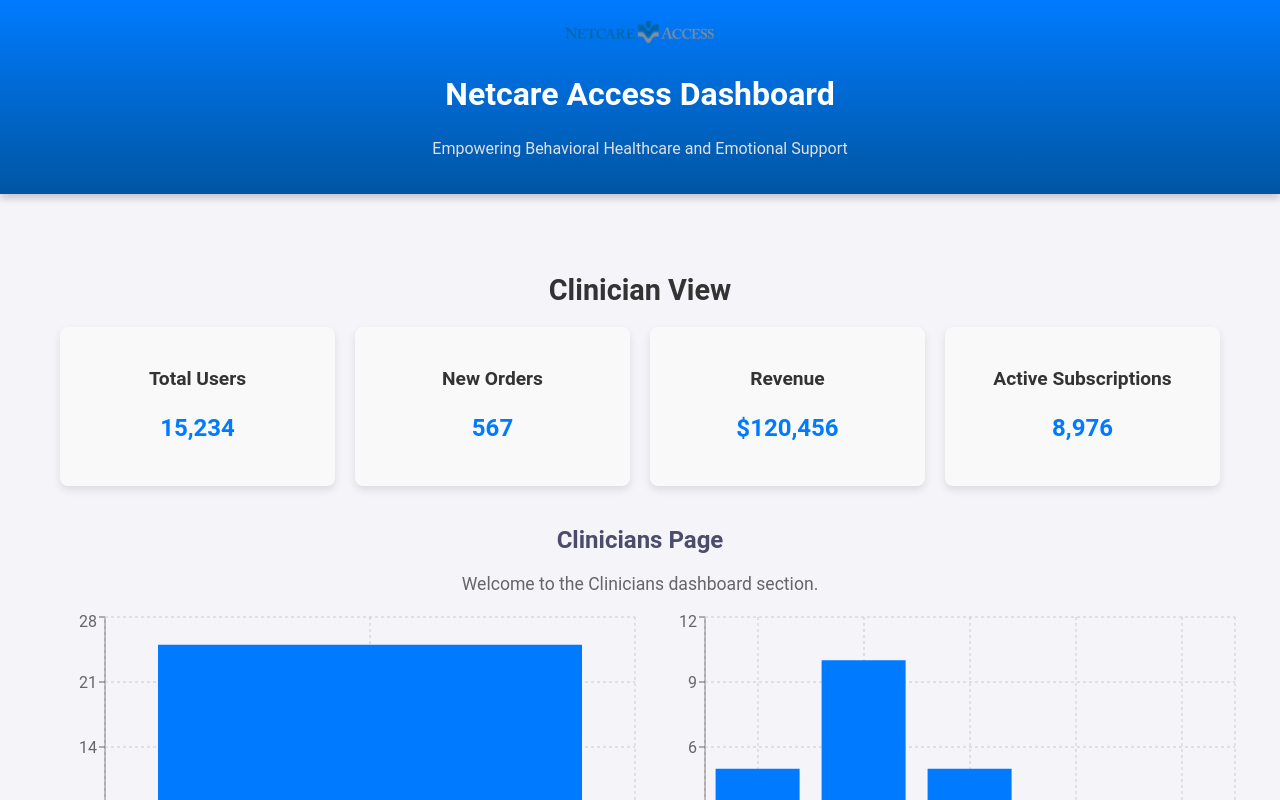
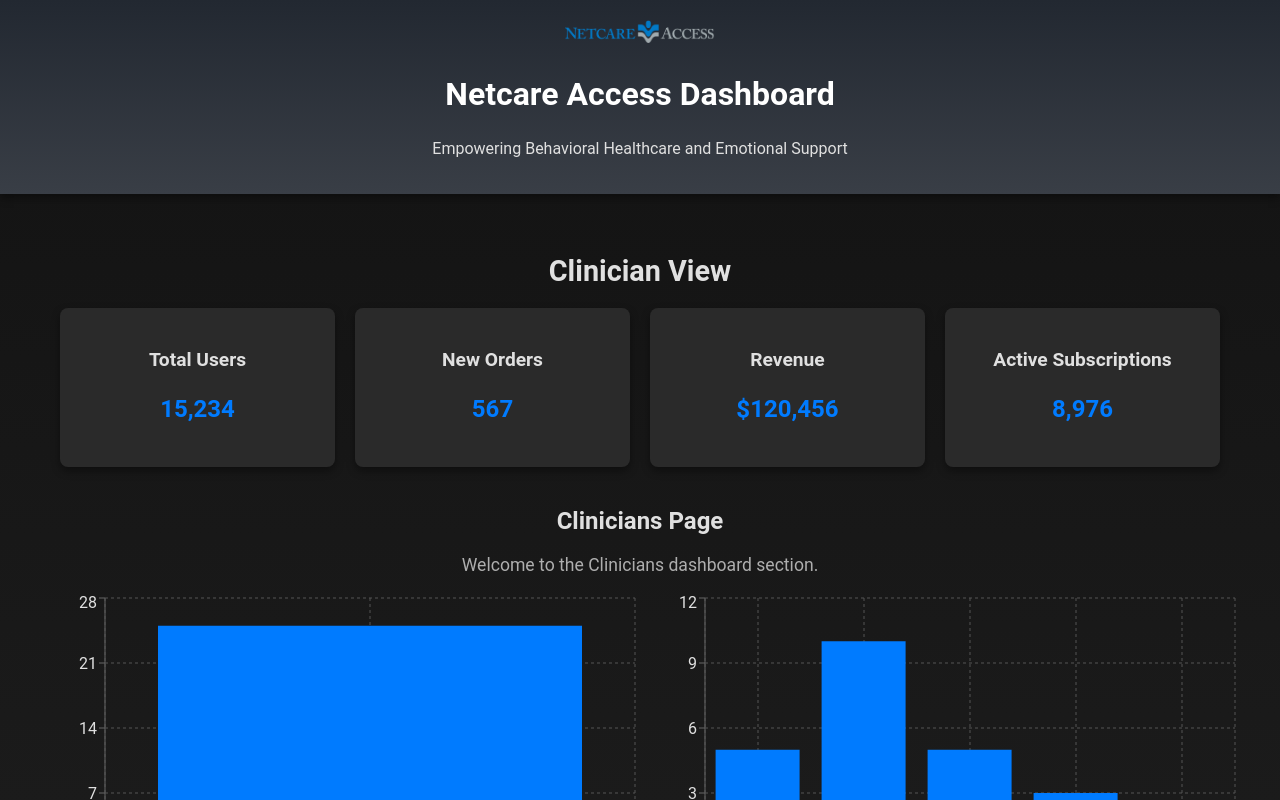
Before and after one commit to cfgcolumbus24/Team-14, a React (Create React App) app in the folder client/: page / in a window 1280 px wide. Shown: the top 800 px of the page. Built offline with nearby package versions, Linux system fonts and the light colour scheme.

Commit message:
Implementing dark mode

```diff
--- a/client/src/App.css
+++ b/client/src/App.css
@@ -4,14 +4,17 @@
   flex-direction: column;
   min-height: 100vh;
   margin: 0;
+  /* Use a subtle dark gradient for the background */
+  background-image: linear-gradient(to bottom, #121212, #1f1f1f);
+  color: #e0e0e0;
 }
 
 .app-header {
-  background-image: linear-gradient(to bottom, #007bff, #0056a3);
+  background-image: linear-gradient(to bottom, #222831, #393e46);
   color: white;
   padding: 20px;
   text-align: center;
-  box-shadow: 0 4px 8px rgba(0, 0, 0, 0.2);
+  box-shadow: 0 4px 8px rgba(0, 0, 0, 0.4);
 }
 
 .header-content {
@@ -23,6 +26,8 @@
 .logo {
   max-width: 150px;
   margin-bottom: 10px;
+  /* Consider adding a filter to make the logo stand out against the dark background */
+  filter: brightness(1.2);
 }
 
 h1 {
@@ -42,7 +47,7 @@
 }
 
 .app-footer {
-  background-color: #222;
+  background-color: #1a1a1a; /* Darker footer */
   color: #ccc;
   text-align: center;
   padding: 10px;
--- a/client/src/styles/CliniciansVisuals.css
+++ b/client/src/styles/CliniciansVisuals.css
@@ -3,20 +3,20 @@
   font-family: Arial, sans-serif;
   margin: 0;
   padding: 0;
-  color: #333;
-  background-color: #f4f4f9;
+  color: #e0e0e0; /* Light text color for contrast */
+  background-color: #121212; /* Dark background color */
 }
 
 h2 {
   text-align: center;
-  color: #4c4c6d;
+  color: #e0e0e0; /* Light text color */
   margin-top: 20px;
 }
 
 p {
   text-align: center;
   font-size: 1.1em;
-  color: #666;
+  color: #aeaeae; /* Slightly less bright text color */
 }
 
 /* Container for the dashboard */
@@ -36,9 +36,9 @@
 }
 
 .chart-box {
-  background-color: #fff;
+  background-color: #2a2a2a; /* Dark background for the chart boxes */
   border-radius: 8px;
-  box-shadow: 0 4px 8px rgba(0, 0, 0, 0.1);
+  box-shadow: 0 4px 8px rgba(0, 0, 0, 0.4); /* More prominent shadow */
   overflow: hidden;
   padding: 20px;
   max-width: 600px;
@@ -49,6 +49,21 @@
 
 .chart-box:hover {
   transform: translateY(-5px);
+  background-color: #333; /* Slightly lighter background on hover */
+}
+
+/* Recharts styling for dark mode */
+.recharts-text {
+  fill: #e0e0e0 !important; /* Light text color for chart elements */
+}
+
+.recharts-cartesian-grid line {
+  stroke: #555 !important; /* Lighter grid lines */
+}
+
+.recharts-tooltip-wrapper {
+  background-color: #333 !important; /* Darker tooltip background */
+  border-color: #555 !important; /* Lighter tooltip border */
 }
 
 /* Mobile-friendly adjustments */
--- a/client/src/styles/Dashboard.css
+++ b/client/src/styles/Dashboard.css
@@ -5,10 +5,12 @@
 }
 
 .dashboard-title {
+  margin-top: 0;
   text-align: center;
   margin-bottom: 20px;
   font-size: 1.8rem;
   font-weight: bold;
+  color: #e0e0e0; /* Light text color */
 }
 
 .dashboard-grid {
@@ -18,24 +20,25 @@
 }
 
 .dashboard-card {
-  background-color: #f9f9f9;
+  background-color: #2a2a2a; /* Off-white background for tiles */
   padding: 20px;
   border-radius: 8px;
-  box-shadow: 0 4px 8px rgba(0, 0, 0, 0.1);
+  box-shadow: 0 4px 8px rgba(0, 0, 0, 0.4); /* More prominent shadow */
   text-align: center;
   transition: transform 0.3s ease, box-shadow 0.3s ease;
 }
 
 .dashboard-card:hover {
   transform: scale(1.05);
-  box-shadow: 0 8px 16px rgba(0, 0, 0, 0.2);
+  box-shadow: 0 8px 16px rgba(0, 0, 0, 0.6); /* Stronger shadow on hover */
+  background-color: #333; /* Slightly lighter background on hover */
 }
 
 .dashboard-card h2 {
   font-size: 1.2rem;
   font-weight: bold;
   margin-bottom: 10px;
-  color: #333;
+  color: #e0e0e0; /* Light text color */
 }
 
 .dashboard-card p {
```
